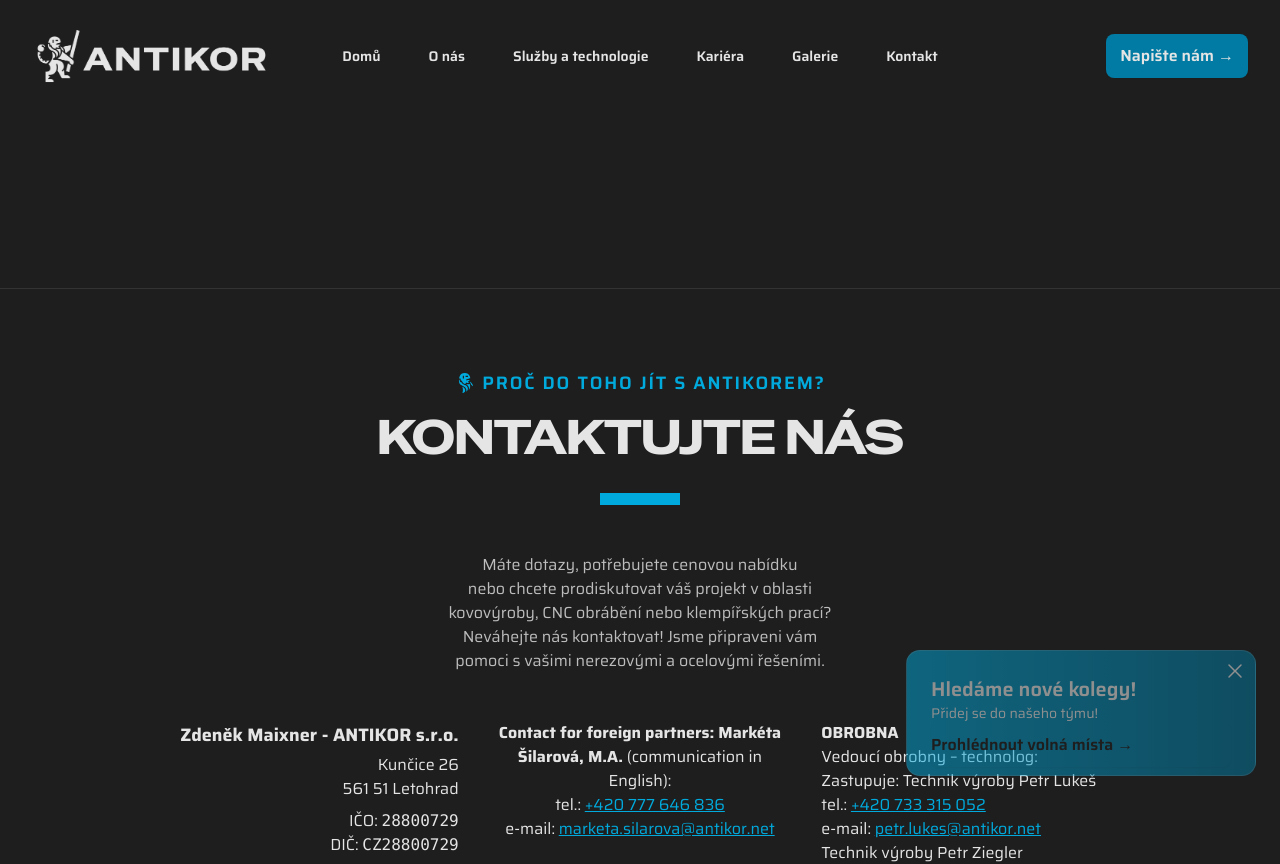
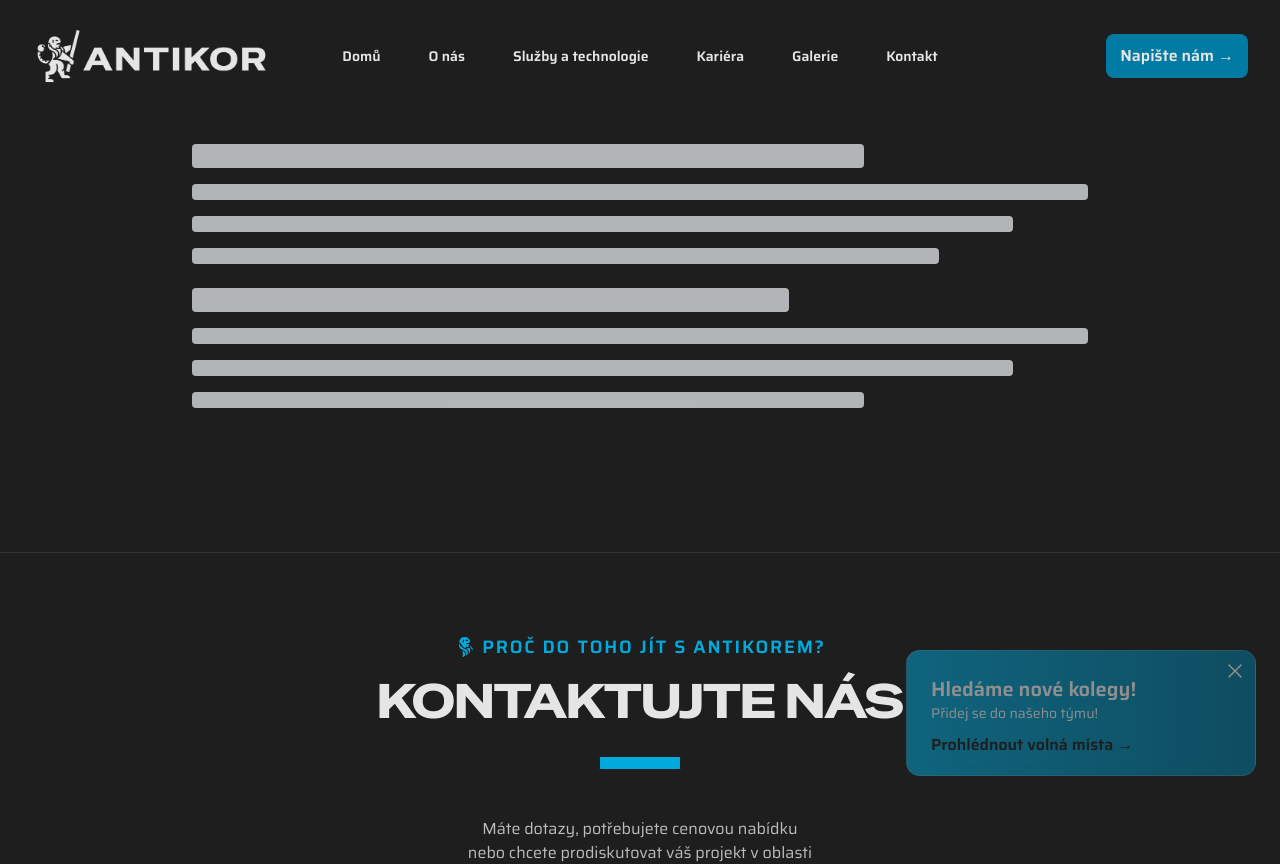
Before and after one commit to coalmarketing/antikor, a Next.js app: page /cookies in a window 1280 px wide. Shown: the top 864 px of the page. Built offline with nearby package versions, Linux system fonts and the light colour scheme.

Commit message:
fix (*): loading skeleton added

```diff
--- a/app/cookies/page.tsx
+++ b/app/cookies/page.tsx
@@ -1,3 +1,4 @@
+import WaulterSkeleton from "@/components/waulterSkeleton";
 import { Metadata } from "next";
 
 export const metadata: Metadata = {
@@ -10,10 +11,9 @@
 export default function CookiesPage() {
   return (
     <main className="py-36 bg-dark">
-      <div
-        className="mx-auto max-w-4xl prose prose-invert"
-        id="waulterCookies"
-      ></div>
+      <div className="mx-auto max-w-4xl prose prose-invert" id="waulterCookies">
+        <WaulterSkeleton />
+      </div>
     </main>
   );
 }
--- a/app/gdpr/page.tsx
+++ b/app/gdpr/page.tsx
@@ -1,3 +1,4 @@
+import WaulterSkeleton from "@/components/waulterSkeleton";
 import { Metadata } from "next";
 
 export const metadata: Metadata = {
@@ -10,10 +11,10 @@
 export default function GdprPage() {
   return (
     <main className="py-36 bg-dark">
-      <div
-        className="mx-auto max-w-4xl prose prose-invert"
-        id="waulterGdpr"
-      ></div>
+      <div className="mx-auto max-w-4xl prose prose-invert" id="waulterGdpr">
+        {" "}
+        <WaulterSkeleton />
+      </div>
     </main>
   );
 }
--- /dev/null
+++ b/components/waulterSkeleton.tsx
@@ -0,0 +1,15 @@
+export default function WaulterSkeleton() {
+  return (
+    <div className="animate-pulse space-y-4">
+      <div className="h-6 bg-gray-200 rounded w-3/4" />
+      <div className="h-4 bg-gray-200 rounded w-full" />
+      <div className="h-4 bg-gray-200 rounded w-11/12" />
+      <div className="h-4 bg-gray-200 rounded w-10/12" />
+
+      <div className="h-6 bg-gray-200 rounded w-2/3 mt-6" />
+      <div className="h-4 bg-gray-200 rounded w-full" />
+      <div className="h-4 bg-gray-200 rounded w-11/12" />
+      <div className="h-4 bg-gray-200 rounded w-9/12" />
+    </div>
+  );
+}
```
